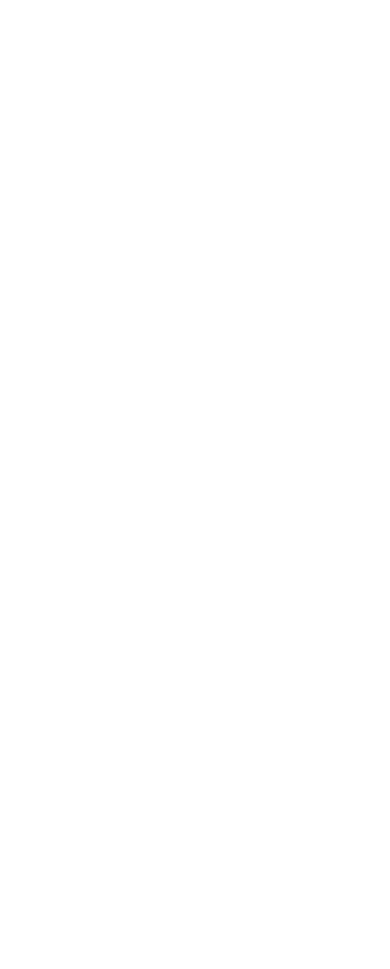
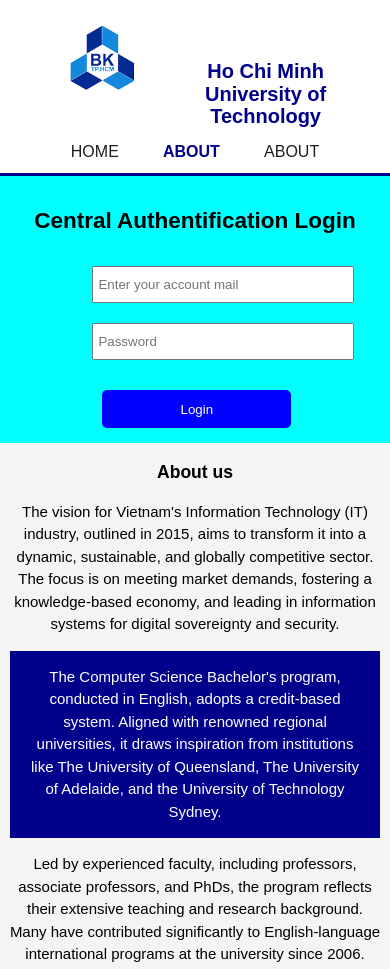
Before and after one commit to TinhAnhGitHub/HCMUT_remake, a plain HTML site: page service.html in a window 390 px wide. Shown: the top 969 px of the page. Before the commit the page ends 844 px from the top, so only its background shows below. Drawn offline with Linux system fonts and the light colour scheme.

Commit message:
Make the web resonsive

```diff
--- a/service.html
+++ b/service.html
@@ -0,0 +1,96 @@
+<!DOCTYPE html>
+<html>
+    <head>
+        <meta charset="UTF-8">
+        <meta name="viewport" content="width=device-width, initial-scale=1.0">
+        <meta name="description" content="Remake website Bach Khoa (#j4f and practice HTML CSS)">
+        <meta name="keywords" content="bku remake, Bach Khoa, Back Khoa website">
+        <meta name="author" content="HCMUT undergraduate">
+        <link rel="stylesheet" href="../HCMUT_remake/style/style.css">
+        <title>BKU Remake | About</title>
+    </head>
+
+    <body>
+
+        <header>
+            <div class = "container">
+                <div id="branding">
+                    <img src="../HCMUT_remake/img/bku.png">
+                    <h1><span>Ho Chi Minh University of Technology</span></h1>
+                </div>
+
+                <nav>
+                    <ul>
+                        <li><a href="../HCMUT_remake/index.html">Home</a></li>
+                        <li class="current"><a href="../HCMUT_remake/about.html">About</a></li>
+                        <li><a href="../HCMUT_remake/service.html">About</a></li>
+                    </ul>
+                </nav>
+            </div>
+        </header>
+
+        <!-- <section id="showcase">
+            <div class="container">
+                <h1>Bach Khoa e-learning</h1>
+                <p>Ho Chi Minh University of Technology</p>
+            </div>
+        </section> -->
+
+        <section id="newsletter">
+            <div class="container">
+                <h1>Central Authentification Login</h1>
+                <form>
+                    <input type="email" placeholder="Enter your account mail">
+
+                    <input type="password" placeholder="Password">
+                    <button type="submit" class="button_1">Login</button>
+                </form>
+            </div>
+        </section>
+
+        <section id ="main">
+            <div class="container">
+                <article id="main-col" >
+                    <h1 class="page-title">About us</h1>
+                    <p>
+                        The vision for Vietnam's Information Technology (IT) industry,
+                        outlined in 2015, aims to transform it into a dynamic, sustainable,
+                        and globally competitive sector. The focus is on meeting market demands,
+                        fostering a knowledge-based economy, and leading in information systems for
+                        digital sovereignty and security.
+                    </p>
+                    <p class="darkblue-highlight">
+
+                        The Computer Science Bachelor's program, conducted in
+                        English, adopts a credit-based system. Aligned with renowned
+                        regional universities, it draws inspiration from institutions
+                        like The University of Queensland, The University of Adelaide,
+                        and the University of Technology Sydney.
+                    </p>
+                    <p>
+                        Led by experienced faculty, including professors, associate professors,
+                        and PhDs, the program reflects their extensive teaching and research background.
+                        Many have contributed significantly to English-language international programs at
+                        the university since 2006.
+                    </p>
+                </article>
+
+                <aside id="sidebar">
+                    <div class="darkblue-highlight">
+                        <h3>Who can learn this program?</h3>
+                        <p>
+                            Students/candidates interested in computer science and information technology (IT),
+                            app and game development for mobile/web platforms,
+                            artificial intelligence (AI), and computer security and safety.
+                        </p>
+                    </div>
+                </aside>
+
+            </div>
+        </section>
+        <footer>
+            <p>HCMUT Copyright &copy; 2007-2022 BKEL - Powered by HTML & CSS</p>
+        </footer>
+
+    </body>
+</html>
--- a/style/style.css
+++ b/style/style.css
@@ -76,6 +76,7 @@
     width:70%;
     font-size: 30px;
     margin-left: -50px;
+    text-align: center;
 }
 
 header nav{
@@ -101,6 +102,7 @@
     background-repeat: no-repeat;
     background-size: cover;
     text-align: center;
+    background-position: center;
     color: white;
     text-transform: uppercase;
 }
@@ -115,7 +117,7 @@
 #showcase h1 span{
     display: inline-block;
     border: 2px solid darkblue;
-    padding: 10px;
+    padding: 30px;
 }
 #showcase h1::before,
 #showcase h1::after {
@@ -244,13 +246,86 @@
 
 
 
-@media only screen and (max-width:750px){
-    #showcase h1 {
+@media  (max-width:768px){
+    header #branding img{
+        width: 50%;
+    }
+    header #branding h1 {
+        margin-top: 50px;
+        margin-right: 10px;
+        padding-right: 12px;
+        float: right;
+        width: 50%;
+        font-size: 20px; /* Adjust the font size for smaller screens */
+        text-align: center; /* Center the text */
+
+    }
+    header nav,
+    header nav li{
+
+        float:none;
+        text-align: center;
+        padding-bottom:10px;
+
+    }
+    #showcase h1{
         font-size: 30px;
     }
-
     #showcase h1 span {
         display: block;
-        margin-bottom: 10px;
+        border: 2px solid darkblue;
+        padding: 15px;
+        margin: 10px 0;
     }
+    #showcase h1::before,
+    #showcase h1::after {
+        width: 20px; /* Adjust the width of pseudo-elements for smaller screens */
+    }
+    #showcase p{
+        font-size: 20px;
+        font-weight: bold;
+    }
+
+    #newsletter{
+        background-color: aqua;
+        padding:15px;
+        text-align: center;
+    }
+    #newsletter h1 {
+        float:none;
+        display: inline-block;
+        width:100%;
+
+    }
+
+    #newsletter form{
+        float:none;
+        display: inline-block;
+        width:60%;
+    }
+    #newsletter form input[type="email"] {
+        margin-bottom: 20px;
+    }
+
+    #newsletter form input[type="password"] {
+        margin-bottom: 20px;
+    }
+
+    #newsletter .button_1 {
+        width: 92%;
+        margin-top: 10px;
+        margin-right: 100px;
+        display: block;
+    }
+
+    #boxes .box, #boxes .box-special, article#main-col, aside#sidebar{
+        float:none;
+        text-align: center;
+        width:100%;
+    }
+
+
+
+
+
 }
```
Also changed, not shown: about.html (+1 -0 lines), index.html (+1 -0 lines).
